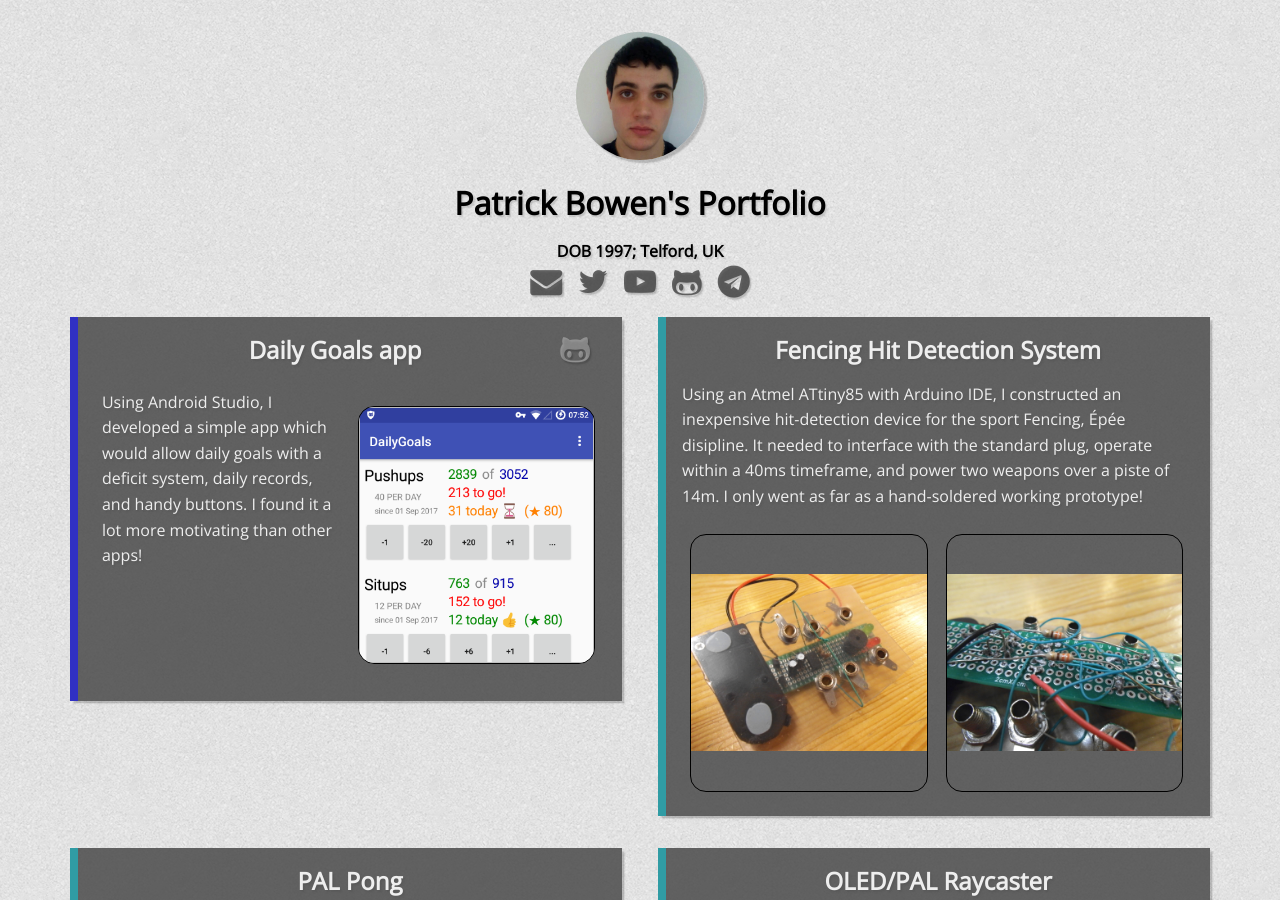
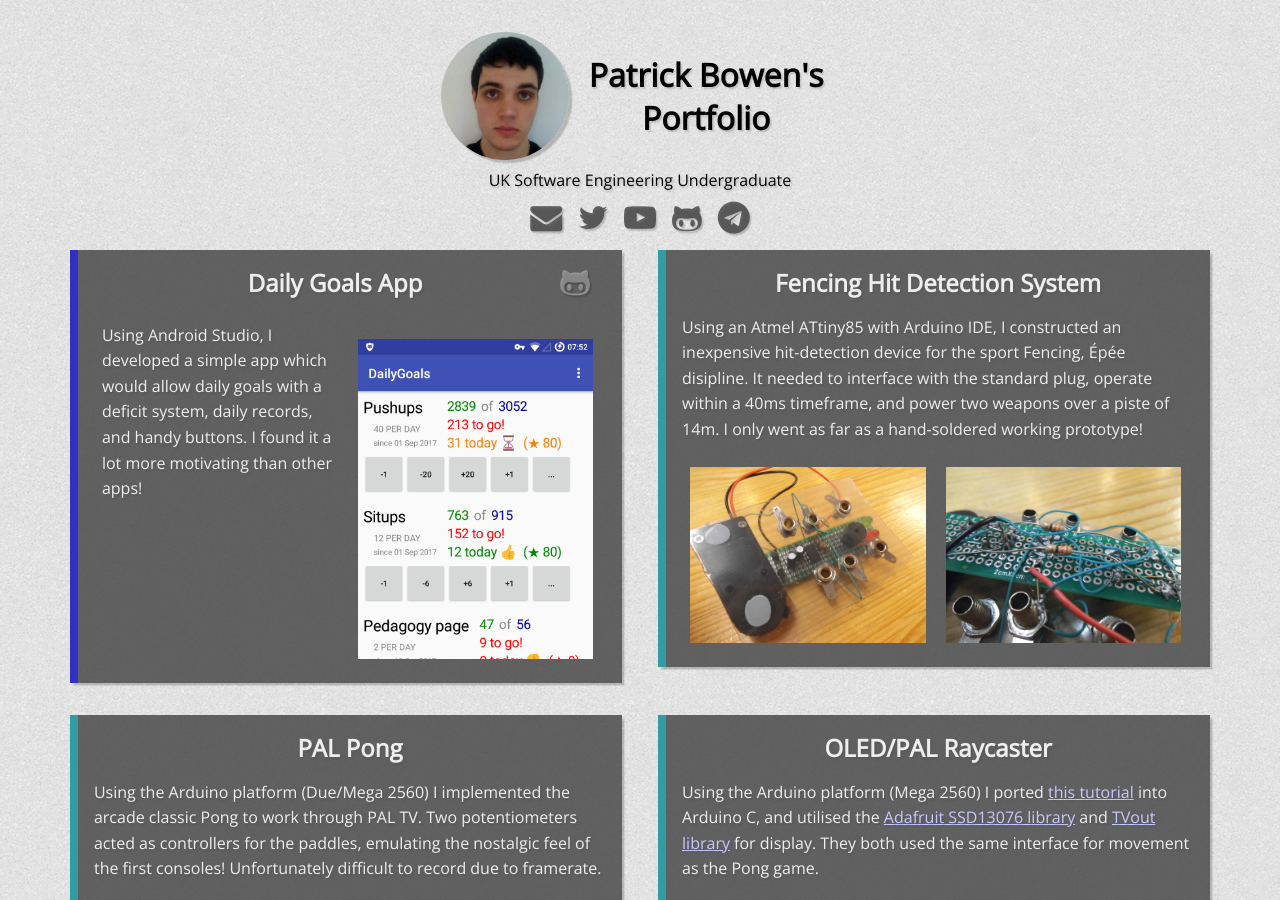
Before and after one commit to phunanon/portfolio, a plain HTML site: page index.html in a window 1280 px wide. Shown: the top 900 px of the page. Drawn offline with nearby package versions, Linux system fonts and the light colour scheme.

Commit message:
Make design more compact

```diff
--- a/index.html
+++ b/index.html
@@ -12,21 +12,22 @@
     <body>
         <header>
             <img class="logo" src="pp.jpg">
-            <h1>Patrick Bowen's Portfolio</h1>
-            <b>DOB 1997; Telford, UK</b>
+            <h1>Patrick Bowen's<br>Portfolio</h1>
             <br>
-            <p style="display: inline-block; cursor: pointer; margin-top: .5rem;">
+            <p>UK Software Engineering Undergraduate</p>
+            <br>
+            <charms style="cursor: pointer;">
                 <a class="fa email" href="mailto:phun@protonmail.com" title="Email me"></a><a class="fa twitter" href="https://twitter.com/phunanon" title="Tweet me"></a><a class="fa youtube" href="https://youtube.com/phunanon" title="Watch me"></a><a class="fa github" href="https://github.com/phunanon" title="Fork me"></a><a class="fa telegram" href="https://telegram.me/phunanon" title="Telegram me"></a>
-            </p>
+            </charms>
         </header>
         <portfolio>
             <article class="android">
-                <h2><a class="fa github" href="https://github.com/phunanon/DailyGoals"></a>Daily Goals app</h2>
+                <h2><a class="fa github" href="https://github.com/phunanon/DailyGoals"></a>Daily Goals App</h2>
                 <half>
                     <p>Using Android Studio, I developed a simple app which would allow daily goals with a deficit system, daily records, and handy buttons. I found it a lot more motivating than other apps!</p>
                 </half>
                 <half>
-                    <a href="img/DailyGoals.png"><img style="background-image: url(img/DailyGoals.png);"></a>
+                    <a href="img/DailyGoals.png"><img class="cover" src="img/DailyGoals.png"></a>
                 </half>
             </article>
             <article class="arduino">
--- a/main.css
+++ b/main.css
@@ -3,7 +3,6 @@
     font-size: 1rem;
     margin: 0; padding: 0;
     text-shadow: .1rem .1rem .1rem rgba(64, 64, 64, .2);
-    transition: 1s all ease-in-out;
     cursor: default;
 }
 
@@ -19,7 +18,6 @@ html {
 body {
     padding: 2rem;
     background-image: url('img/bg.jpg');
-    transition: .1s all ease-in-out;
 }
 
 h1, h2 { margin: 1rem; }
@@ -34,10 +32,15 @@ pre { font-family: 'Roboto Mono'; }
 
 img.logo {
     border-radius: 50%;
+    transition: .5s all ease-in-out;
 }
 
 header {
     text-align: center;
+}
+header * {
+    display: inline-block;
+    vertical-align: middle;
 }
 header .logo {
     width: 8rem;
@@ -45,6 +48,12 @@ header .logo {
 }
 header .logo:hover {
     width: 16rem;
+}
+header p {
+    padding: .5rem;
+}
+charms .fa {
+    padding: 0rem .5rem;
 }
 
 portfolio {
@@ -78,21 +87,20 @@ half iframe, half img {
 }
 
 article iframe, article img {
-    border: 1px solid black;
     width: 100%;
     margin: 1rem auto 0rem auto;
     display: block;
+    max-height: 20rem;
+}
+article iframe {
     min-height: 16rem;
-    border-radius: 1rem;
-}
-article img {
-    background-position: top center;
-    background-repeat: no-repeat;
-    background-size: cover;
-    max-height: 20rem;
 }
 article img.fit {
     object-fit: contain;
+}
+article img.cover {
+    object-fit: cover;
+    object-position: 0 0;
 }
 article iframe {
     width: 100%;
```
